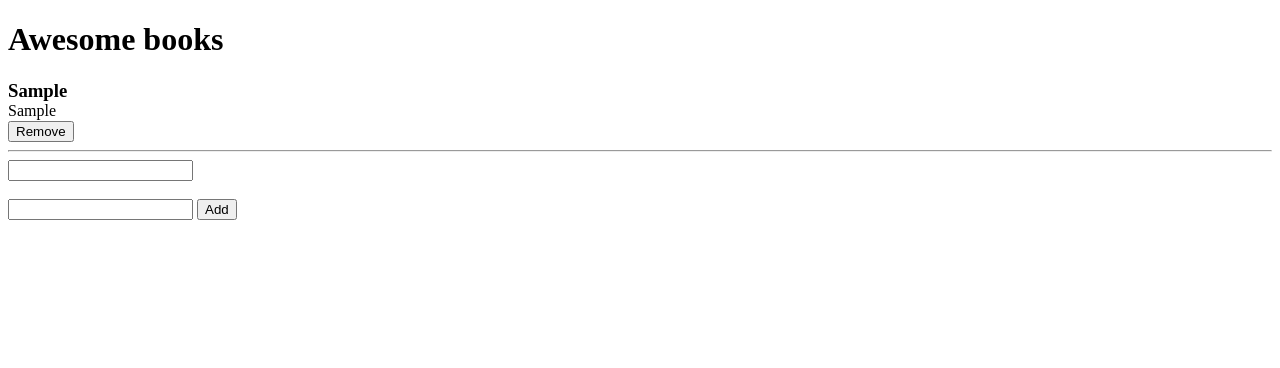
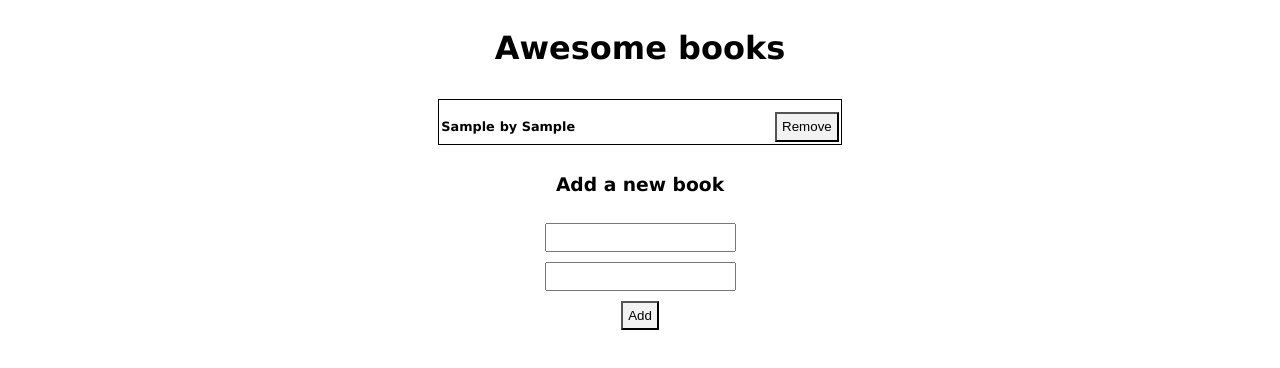
Before and after one commit to danielsafari143/jsCourses, a website: page index.html in a window 1280 px wide. Both pictures are taken after typing "Sample", "Sample" into the empty fields and a click on the button "Add". Drawn offline with Linux system fonts and the light colour scheme.

Commit message:
Update files

```diff
--- a/index.html
+++ b/index.html
@@ -7,14 +7,16 @@
 <link rel="stylesheet" href="style.css">
 </head>
 <body>
-	<div class="books">
+	<div class="container">
 		<h1>Awesome books</h1>
-		<div id="books"></div>
+		<div class="boo">
+			<ul id="books" class="bks"></ul>
+		</div>
+		<h3>Add a new book</h3>
+		<input type="text" id="name" name="author">
+		<input type="text" id="title" name="title">
+		<button class="Add" id="add" onclick="bi.add('name' , 'title')">Add</button>
 	</div>
-
-	<input type="text" id="name" name="author"><br>
-	<br><input type="text" id="title" name="title">
-	<button class="Add" id="add" onclick="bi.add('name' , 'title')">Add</button>
 </body>
 	<script src="index.js"></script>
 </html>
--- a/index.js
+++ b/index.js
@@ -1,14 +1,21 @@
-const Books = [];
-function Library(books) {
-  this.books = books;
-  this.display = function display(initialObj, arg) {
+class Library {
+  books;
+
+  constructor() {
+    this.books = [];
+  }
+
+  display(initialObj, arg) {
     if (arg === null && initialObj !== null) {
       for (let i = 0; i < initialObj.length; i += 1) {
         document.getElementById('books').innerHTML += `
-            <h3>${initialObj[i].author}</h3>
-            <p>${initialObj[i].title}</p>
-            <button id='remove' onClick='bi.remove(${i})'>Remove</button>
-            <hr>
+            <li class = "bck">
+              <div class ="main">
+              <p>${initialObj[i].author}</p>
+              <p>by ${initialObj[i].title}</p>
+              </div>
+              <button id='remove' onClick='bi.remove(${i})'>Remove</button>
+            </li>
             `;
       }
     } else if (arg === null) {
@@ -16,10 +23,13 @@ function Library(books) {
       document.getElementById('books').innerHTML = '';
       for (let i = 0; i < JSON.parse(localStorage.getItem('datas')).length; i += 1) {
         document.getElementById('books').innerHTML += `
-            <h3>${JSON.parse(localStorage.getItem('datas'))[i].author}</h3>
-            <p>${JSON.parse(localStorage.getItem('datas'))[i].title}</p>
-            <button id='remove' onClick='bi.remove(${i})'>Remove</button>
-            <hr>
+            <li class = "bck">
+              <div class ="main">
+              <p>${JSON.parse(localStorage.getItem('datas'))[i].author}</p>
+              <p> by ${JSON.parse(localStorage.getItem('datas'))[i].title}</p>
+              </div>
+              <button id='remove' onClick='bi.remove(${i})'>Remove</button>
+            </li>
             `;
       }
     } else {
@@ -27,24 +37,27 @@ function Library(books) {
       document.getElementById('books').innerHTML = '';
       for (let i = 0; i < arg.length; i += 1) {
         document.getElementById('books').innerHTML += `
-            <h3>${arg[i].author}</h3>
-            <p>${arg[i].title}</p>
+        <li class = "bck">
+          <div class ="main">
+            <p>${arg[i].author}</p>
+            <p>by ${arg[i].title}</p>
+            </div>
             <button id='remove' onClick='bi.remove(${i})'>Remove</button>
-            <hr>
+          </li>
             `;
       }
     }
-  };
+  }
 
-  this.remove = function remove(ref) {
+  remove(ref) {
     this.books = JSON.parse(localStorage.getItem('datas'));
     this.books.splice(ref, 1);
     localStorage.setItem('datas', JSON.stringify(this.books));
     this.display(null, JSON.parse(localStorage.getItem('datas')));
     this.books = JSON.parse(localStorage.getItem('datas'));
-  };
+  }
 
-  this.add = function add(author, title) {
+  add(author, title) {
     const hauteur = document.getElementById(author).value;
     const titre = document.getElementById(title).value;
     if (titre !== '' && hauteur !== '') {
@@ -55,7 +68,7 @@ function Library(books) {
       document.getElementById(title).value = '';
       this.display(null, JSON.parse(localStorage.getItem('datas')));
     }
-  };
+  }
 }
-const bi = new Library(Books);
+const bi = new Library();
 bi.display(JSON.parse(localStorage.getItem('datas')), null);
--- a/style.css
+++ b/style.css
@@ -1,5 +1,82 @@
-h3,
+.boo {
+  border: 1px solid black;
+  padding: 2px;
+}
+
 p {
   margin-top: 0.5px;
   margin-bottom: 0.5px;
+  font-weight: bold;
+  font-family: 'Lucida Sans', 'Lucida Sans Regular', 'Lucida Grande', 'Lucida Sans Unicode', Geneva, Verdana, sans-serif;
+  font-size: 1vw;
 }
+
+@media screen and (max-width: 920px) {
+  p {
+    font-size: 2.5vw;
+  }
+}
+
+.bck {
+  margin-top: 10px;
+  display: flex;
+  flex-direction: row;
+  align-items: center;
+  justify-content: space-between;
+  gap: 200px;
+}
+
+#remove {
+  height: 30px;
+  text-align: center;
+}
+
+.container {
+  display: flex;
+  flex-direction: column;
+  justify-content: center;
+  align-items: center;
+  gap: 10px;
+}
+
+input,
+button {
+  padding: 5px;
+}
+
+button {
+  background-color: #f2f2f2;
+}
+
+body {
+  display: flex;
+  flex-direction: column;
+  justify-content: center;
+  align-items: center;
+  text-align: center;
+}
+
+h3,
+h1 {
+  font-family: 'Lucida Sans', 'Lucida Sans Regular', 'Lucida Grande', 'Lucida Sans Unicode', Geneva, Verdana, sans-serif;
+}
+
+.main {
+  display: flex;
+  flex-direction: row;
+  justify-content: center;
+  gap: 5px;
+}
+
+ul {
+  margin: 0;
+  padding: 0;
+}
+
+.bck:nth-child(even) {
+  background-color: #f2f2f2;
+}
+
+li {
+  list-style: none;
+}
```
